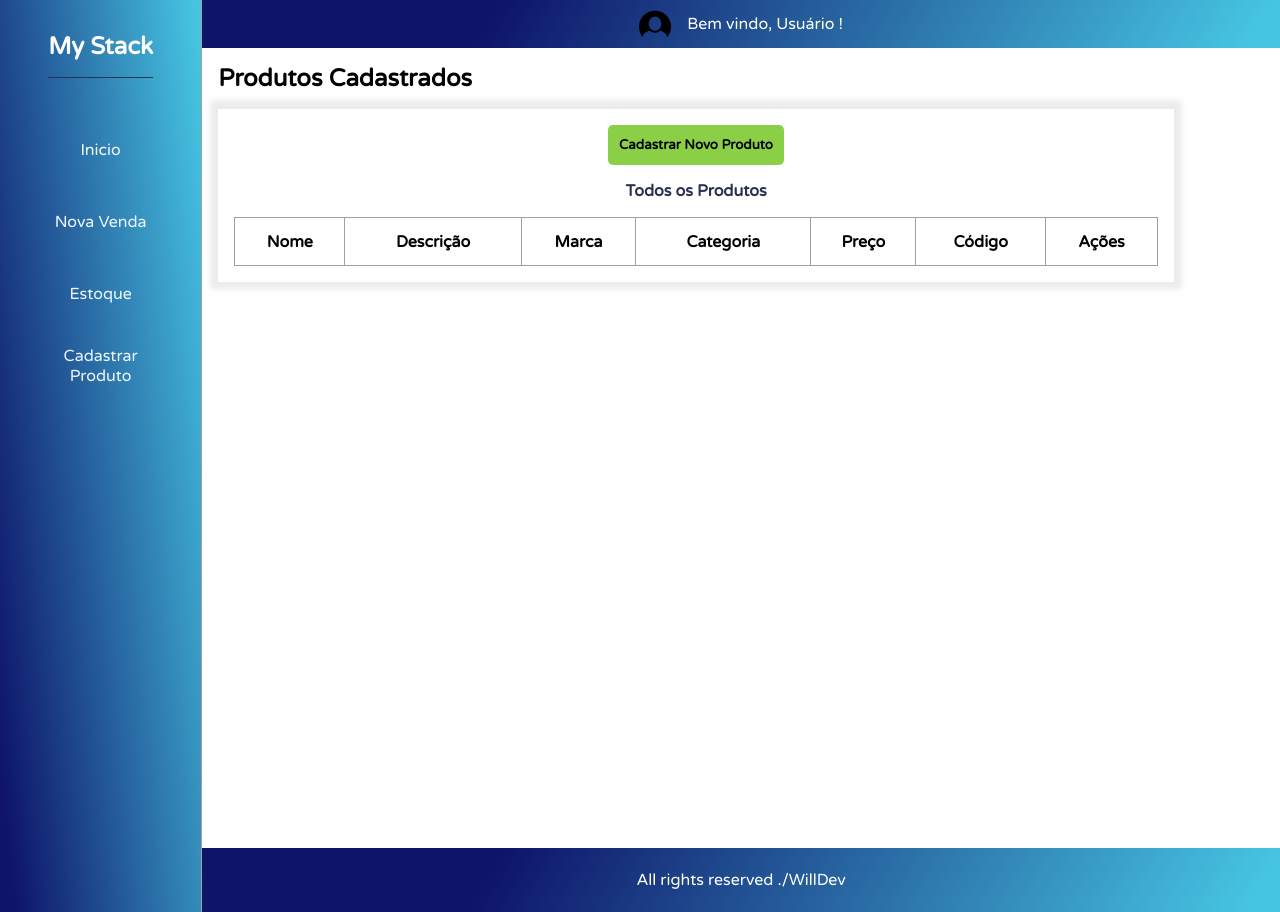
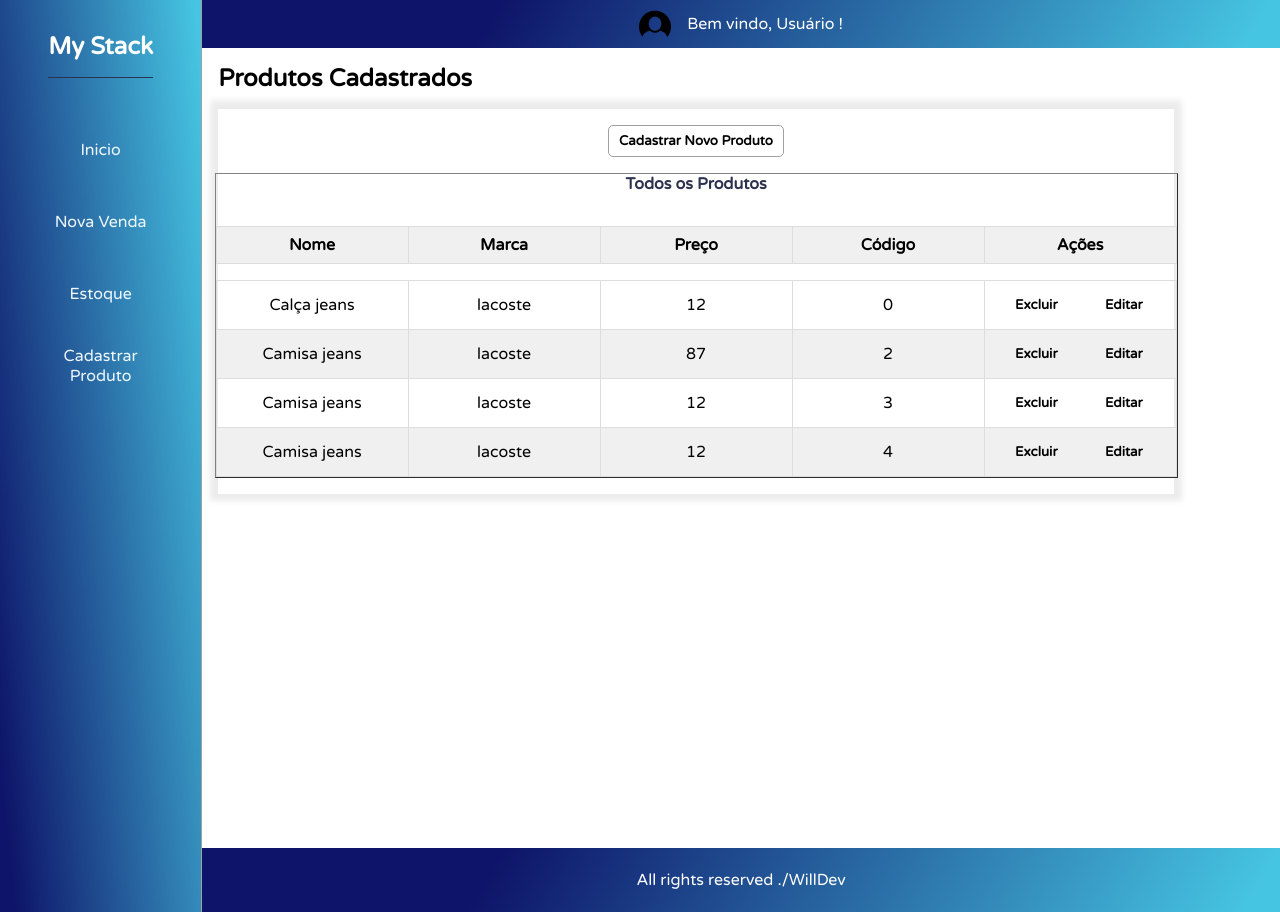
Before and after one commit to williamwallace076/myStock, a React (Vite) app: page /NewProduct in a window 1280 px wide. Built offline with nearby package versions, Linux system fonts and the light colour scheme.

Commit message:
cadProd_modified

```diff
--- a/src/assets/colors.css
+++ b/src/assets/colors.css
@@ -4,4 +4,5 @@
     --color-theme-green: #8acf45;
     --color-theme-gray: #a1a1a1;
     --color-theme-midWhite: #f0f0f0;
+    --color-theme-yellow: #ebd152;
 }
--- a/src/components/MainAplicationPages/Home/Home.css
+++ b/src/components/MainAplicationPages/Home/Home.css
@@ -100,8 +100,8 @@ height: max-content;
     background-color: var(--color-theme-midWhite);
   }
 
-  .last-sells-table:nth-child(even) {
-    background-color: var(--color-theme-midWhite);
+  .last-sells-table tr:nth-child(even) {
+    background-color:#fff;
   }
 
   .last-sells-table tr:hover {
--- a/src/components/MainAplicationPages/NewProduct/NewProduct.css
+++ b/src/components/MainAplicationPages/NewProduct/NewProduct.css
@@ -24,6 +24,23 @@
     box-shadow: 0px -1px 6px 8px rgba(0,0,0,0.08);
 
     padding: 1rem;
+}
+
+.cad-prod-btn{
+    width: 11rem;
+    height: 2rem;
+    border: 1px solid var(--color-theme-gray);
+    border-radius: 5px;
+    background:transparent;
+    font-weight: bold;
+    transition: 0.3s;
+    margin-bottom: 1rem;
+}
+
+.cad-prod-btn:hover{
+    background-color: var(--color-theme-green);
+    cursor: pointer;
+    border: none;
 }
 
 
--- a/src/components/MainAplicationPages/NewProduct/table/Table.css
+++ b/src/components/MainAplicationPages/NewProduct/table/Table.css
@@ -1,41 +1,75 @@
+.product-table {
+    width: max-content;
+    border-collapse: collapse;
+    display: flex;
+    flex-direction: column;
+    gap: 1rem;
+    height: max-content;
 
-.product-table{
-    width: 100%;
-    height: max-content;
-    border: 1px solid var(--color-theme-gray);
-    border-collapse: collapse;
 }
 
-.product-table caption{
+.product-table caption {
     margin-bottom: 1rem;
     color: var(--color-theme-blue);
     font-weight: bolder;
 }
 
-.product-table th{
-    height: 3rem;
-}
-.product-table td{
-    height: 5rem;
-}
-.product-table td p{
-    padding-left: 2.5rem;
+.product-table th,
+.product-table td {
+    border: 1px solid #ddd;
+    padding: 8px;
+    min-width: 12rem;
+    text-align: center;
 }
 
-.cad-prod-btn{
-    width: 11rem;
-    height: 2.5rem;
+.product-table th {
+    background-color: var(--color-theme-midWhite);
+}
+
+.product-table tr:nth-child(even) {
+    background-color: var(--color-theme-midWhite);
+}
+
+.product-table tr:hover {
+    background-color: #ddd;
+}
+
+.product-table td:last-child {
+    text-align: center;
+}
+
+.action-bts-area{
+    width: 100%;
+    height: 2rem;
+    padding-top: 1rem;
+    display: flex;
+    flex-direction: row;
+    align-items: center;
+    text-align: center;
+    justify-content: space-around;
+
+}
+
+.cad-prod-table-button {
+    width: 4rem;
+    height: 2rem;
     border: none;
     border-radius: 5px;
-    background-color: var(--color-theme-green);
+    background:transparent;
     font-weight: bold;
     transition: 0.3s;
     margin-bottom: 1rem;
 
 }
 
-.cad-prod-btn:hover{
+.cad-prod-table-button:hover {
     cursor: pointer;
     transform: scale(1.1);
-    box-shadow: 0px -1px 6px 8px rgba(0,0,0,0.08);
+    box-shadow: 0px -1px 6px 8px rgba(0, 0, 0, 0.1);
 }
+.cad-prod-table-button#bt-excluir:hover{
+    background-color: var(--color-theme-red);
+}
+.cad-prod-table-button#bt-editar:hover{
+    background-color: var(--color-theme-yellow);
+}
--- a/src/components/MainAplicationPages/NewProduct/table/Table.jsx
+++ b/src/components/MainAplicationPages/NewProduct/table/Table.jsx
@@ -6,7 +6,7 @@ import { ComponentsContext } from "../../../../contexts/Statecomponents";
 const TableProduct = () => {
 
 
-    const {allProducts} = useContext(ComponentsContext)
+    const { allProducts } = useContext(ComponentsContext)
 
 
     return (
@@ -14,9 +14,9 @@ const TableProduct = () => {
             <caption>Todos os Produtos</caption>
             <thead><tr>
                 <th>Nome</th>
-                        <th>Descrição</th>
+                {/* <th>Descrição</th> */}
                 <th>Marca</th>
-                        <th>Categoria</th>
+                {/* <th>Categoria</th> */}
                 <th>Preço</th>
                 <th>Código</th>
                 <th>Ações</th>
@@ -24,21 +24,32 @@ const TableProduct = () => {
             </thead>
             <tbody>
 
-                   {/* {
-                   allProducts.length > 0?
-                    allProducts.map((item)=>{
+                {
+                    allProducts.length > 0 ? (
+                        allProducts.map((item) => {
+                            return (
+                                <tr key={item.id}>
+                                    <td>{item.nome}</td>
+                                    {/* <td>{allProducts[item-1].desc}</td> */}
+                                    <td>{item.marca}</td>
+                                    {/* <td>{allProducts[item-1].category}</td> */}
+                                    <td>{item.valor}</td>
+                                    <td>{item.id}</td>
+                                    <td>
+                                        <div className='action-bts-area'>
+                                            <button className="cad-prod-table-button" id='bt-excluir'>Excluir</button>
+                                            <button className="cad-prod-table-button" id='bt-editar'>Editar</button>
+                                        </div>
+                                    </td>
+                                </tr>
+                            );
+                        })
+                    ) : (
                         <tr>
-                            <td>{allProducts[item].name}</td>
-                            <td>{allProducts[item].desc}</td>
-                            <td>{allProducts[item].mark}</td>
-                            <td>{allProducts[item].category}</td>
-                            <td>{allProducts[item].price}</td>
-                            <td>{allProducts[item].code}</td>
-                            <td></td>
+                            <td colSpan="5">Não há produtos aqui</td>
                         </tr>
-                   })}  :
-                    <><span>nao produtos aqui</span></>
-                } */}
+                    )
+                }
 
             </tbody>
         </table>
--- a/src/contexts/Statecomponents.jsx
+++ b/src/contexts/Statecomponents.jsx
@@ -1,4 +1,5 @@
 import { createContext, useEffect, useState} from "react";
+import { listProducts } from "../api/dbProducts";
 
 
 export const ComponentsContext = createContext(0)
@@ -20,7 +21,7 @@ const ConponentProvider = ({children}) => {
         quantity: ""
     })
 
-    const [allProducts, setAllProducts] = useState([])
+    const [allProducts, setAllProducts] = useState(listProducts)
 
 
 
```
Lines whose indentation alone changed are shown as unchanged.
